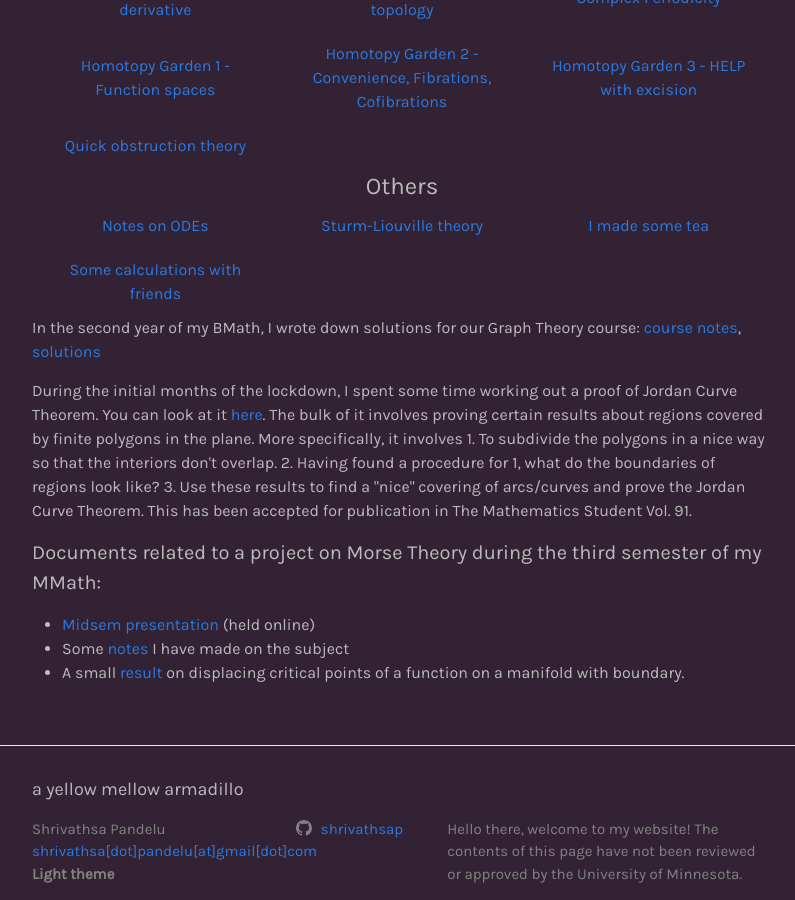
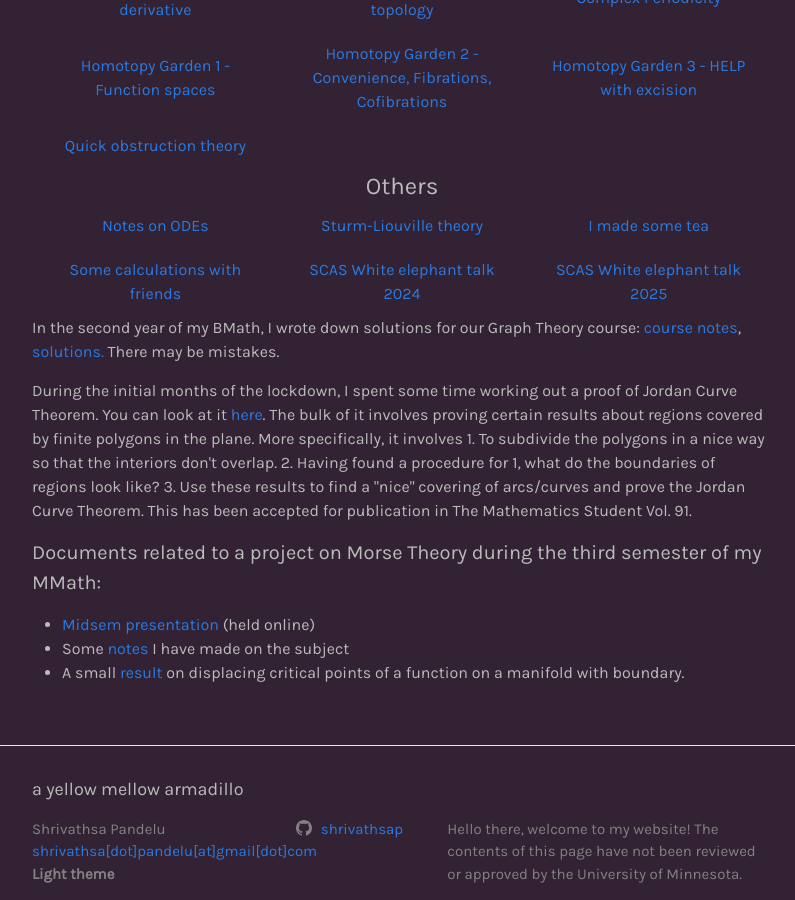
Before and after one commit to shrivathsap/shrivathsap.github.io, a Jekyll site: the page built from notes.html, in a window 1280 px wide and 900 px high, scrolled down 882 px. Shown: the whole window, without its empty margins (238-1033 px from the left). Built offline with Jekyll 4.4.1, drawn with Linux system fonts in a browser that asks for light colours.

Commit message:
white elephant talks

```diff
--- a/notes.html
+++ b/notes.html
@@ -169,11 +169,17 @@ layout: page
 					<td><div class="data" title = "Fast integer operations">
 						<a href="./resources/pdfs/others/CSproject.pdf">Some calculations with friends</a>
 					</div></td>
+					<td><div class="data" title = "White elephant talk 2024">
+						<a href="./resources/pdfs/others/white_elephant24.pdf">SCAS White elephant talk 2024</a>
+					</div></td>
+					<td><div class="data" title = "White elephant talk 2025">
+						<a href="./resources/pdfs/others/white_elephant25.pdf">SCAS White elephant talk 2025</a>
+					</div></td>
 				</tr>
 			</table>
 		</div>
 
-		<p>In the second year of my BMath, I wrote down solutions for our Graph Theory course: <a href="./resources/pdfs/others/main.pdf">course notes</a>, <a href="./resources/pdfs/others/Solutions.pdf">solutions</a></p>
+		<p>In the second year of my BMath, I wrote down solutions for our Graph Theory course: <a href="./resources/pdfs/others/main.pdf">course notes</a>, <a href="./resources/pdfs/others/Solutions.pdf">solutions.</a> There may be mistakes.</p>
 
 		<p>During the initial months of the lockdown, I spent some time working out a proof of Jordan Curve Theorem. You can look at it <a href="./resources/pdfs/topgeom/even better-final.pdf">here</a>. The bulk of it involves proving certain results about regions covered by finite polygons in the plane. More specifically, it involves 1. To subdivide the polygons in a nice way so that the interiors don't overlap. 2. Having found a procedure for 1, what do the boundaries of regions look like? 3. Use these results to find a "nice" covering of arcs/curves and prove the Jordan Curve Theorem. This has been accepted for publication in The Mathematics Student Vol. 91.</p>
 
```
Also changed, not shown: 2 other files.
